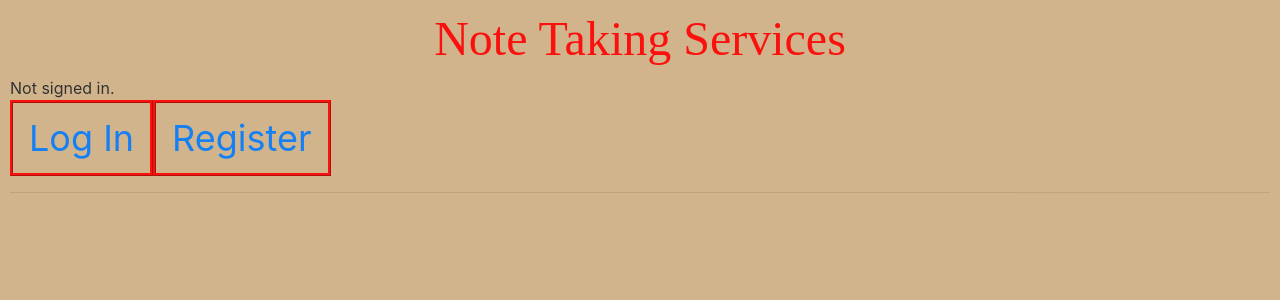
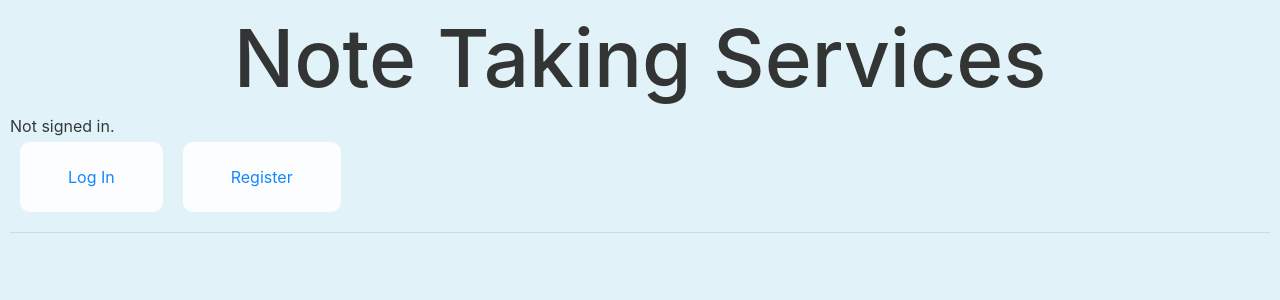
Before and after one commit to ls-yu/notetaking, a Django app: template notetaking/templates/notetaking/class.html in a window 1280 px wide. Shown: the top 300 px of the page. Run offline with Django 3.2, Linux system fonts and the light colour scheme; the template is opened without the code that fills it, so the values that code supplies are empty; some libraries are stand-ins or nearby versions.

Commit message:
I made the interface "better"
lol

```diff
--- a/notetaking/static/notetaking/styles.css
+++ b/notetaking/static/notetaking/styles.css
@@ -1,6 +1,20 @@
 body {
     padding: 10px;
 }
-body {background-color:tan;opacity:0.9;}
-h1 {color:red; font-family:serif;font-size:48px; text-align:center;}
-.nav-item {font-size:36px;text-align:right;border-style: ridge;border-color: red;}
+body {background-color:#e1f3f8;opacity:0.9;}
+h1 {color:#212121;font-size:80px; text-align:center;}
+.nav-item {
+    background-color:white; /* Green */
+    border: none;
+    color: white;
+    font-size:48px;
+    padding: 15px 32px;
+    text-align: center;
+    text-decoration: none;
+    display: inline-block;
+    font-size: 16px;
+    margin: 4px 10px;
+    cursor: pointer;
+    border-radius: 10px;
+  }
+.div {color: red;}
```
